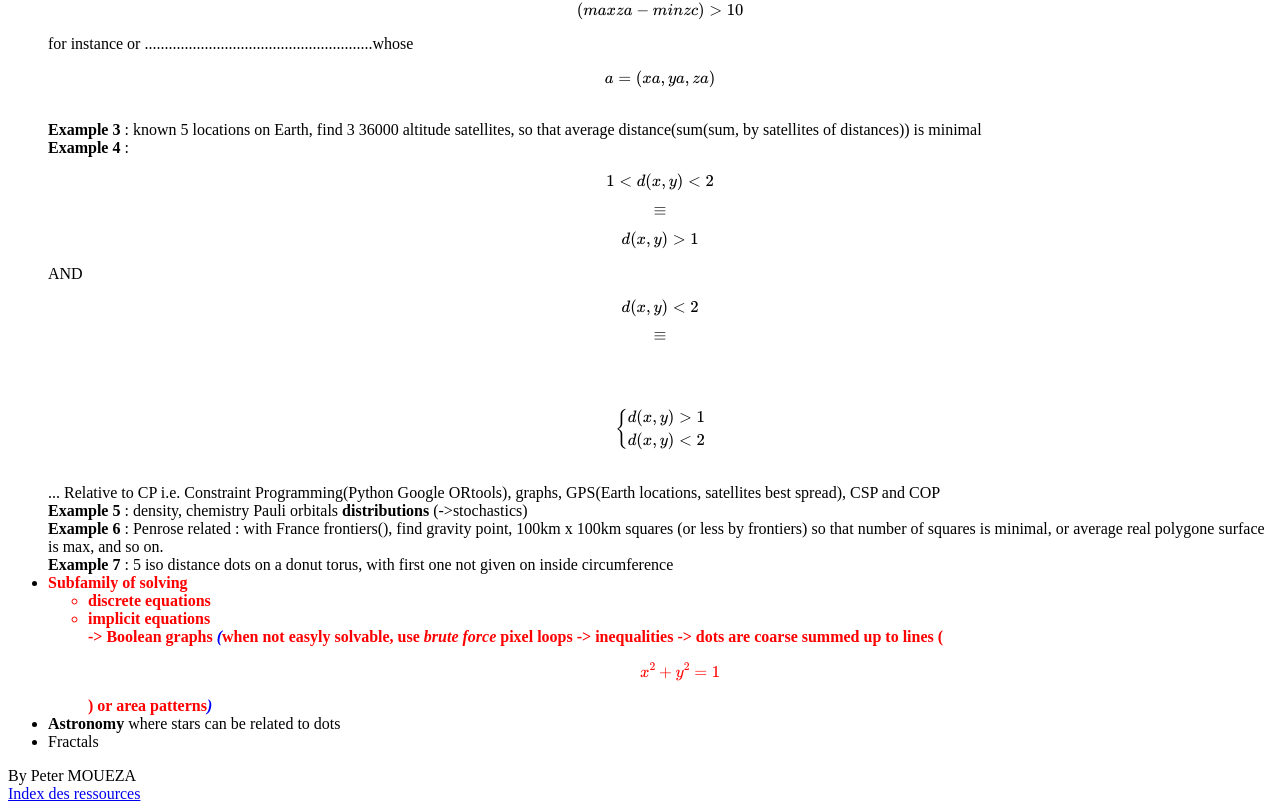
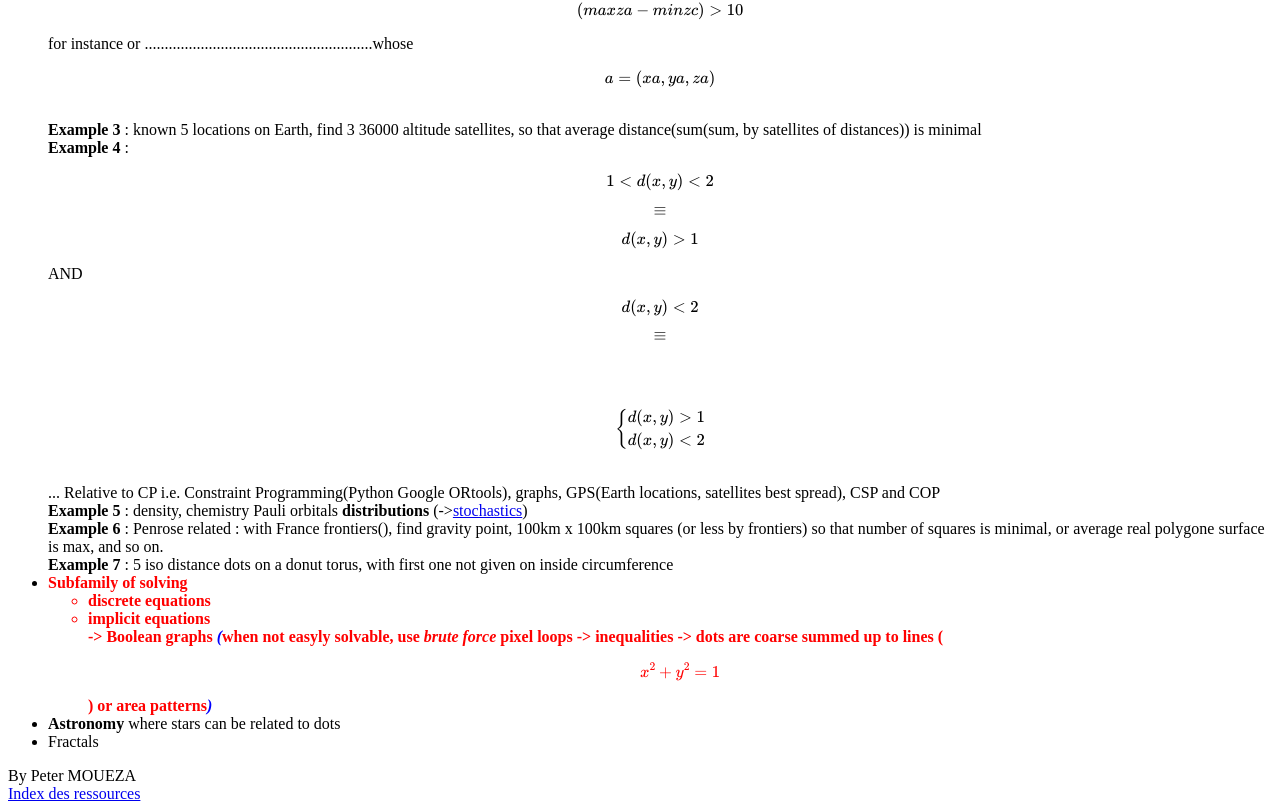
Before and after one commit to Homniserv/pointillism, a plain HTML site: page index.html in a window 1280 px wide. Shown: the part 640-1451 px from the top of the page. Drawn offline with nearby package versions, Linux system fonts and the light colour scheme.

Commit message:
feat: stochastic distribution ref
Refs: v = 101

```diff
--- a/index.html
+++ b/index.html
@@ -9,7 +9,7 @@
   </head>
   <body>
     <h1>Mathematical Pointillism</h1>
-    v = 100
+    v = 101
 
 
 
@@ -93,7 +93,7 @@ $$
 	    <br>... Relative to CP i.e. Constraint Programming(Python Google ORtools), graphs, GPS(Earth locations, satellites best spread), CSP and COP
 	    <br>
 
-	    <b>Example 5</b> : density, chemistry Pauli orbitals <b>distributions</b> (->stochastics)
+	    <b>Example 5</b> : density, chemistry Pauli orbitals <b>distributions</b> (-><a href="https://moueza.github.io/isbn-stochastic-simulation-and-applications-in-finance-with-Matlab-programs-Scilab-9780470725382/">stochastics</a>)
 	    <br>
 	    <b>Example 6</b> : Penrose related : with France frontiers(), find gravity point, 100km x 100km squares (or less by frontiers) so that number of squares is minimal, or average real polygone surface is max, and so on.
 
```
